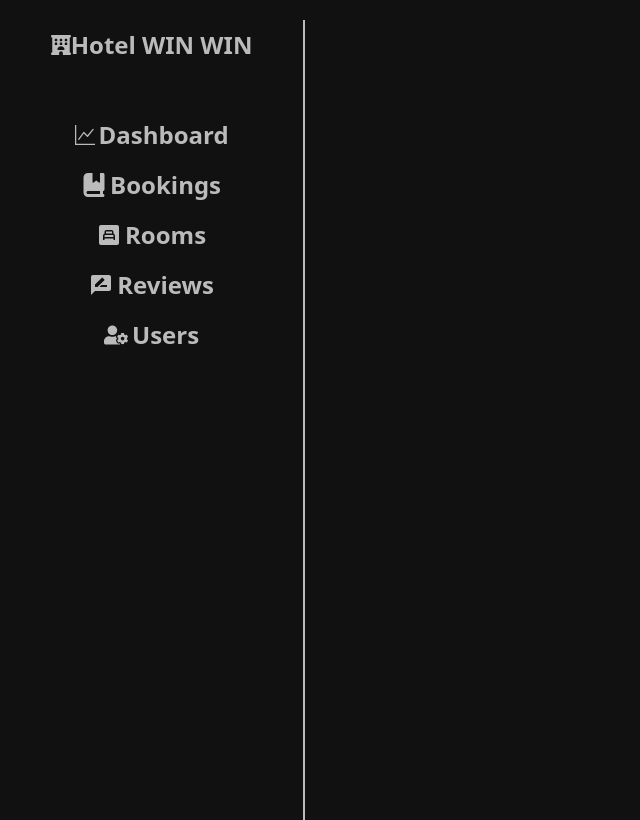
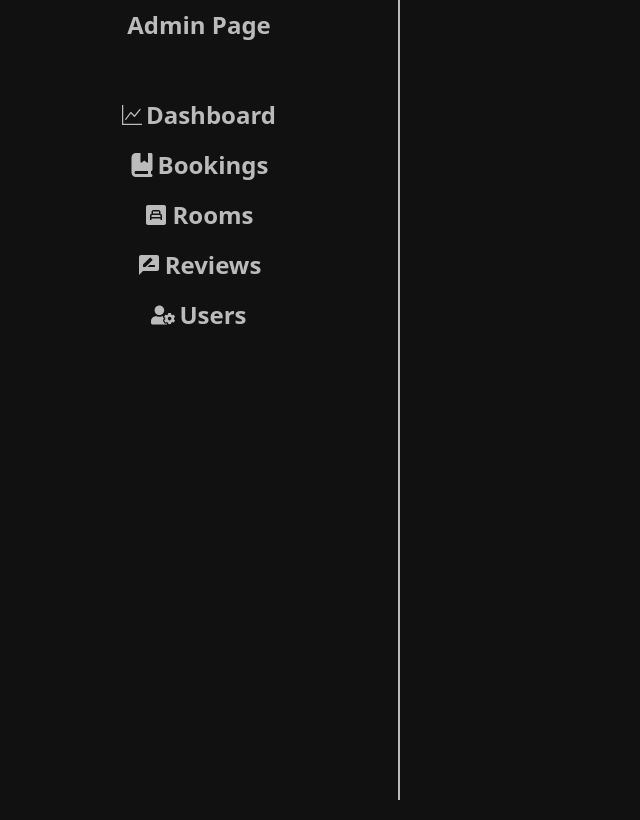
Before and after one commit to Akilalochana/Hotel-booking-frontend-MERN, a React (Vite) app: page /admin in a window 1280 px wide. Shown: the whole page, without its empty margins (0-640 px from the left). Built offline with nearby package versions, Linux system fonts and the light colour scheme.

Commit message:
add react router dom and routes pages⬅️➡️

```diff
--- a/package.json
+++ b/package.json
@@ -14,6 +14,7 @@
     "react": "^19.0.0",
     "react-dom": "^19.0.0",
     "react-icons": "^5.5.0",
+    "react-router-dom": "^7.5.1",
     "tailwindcss": "^4.1.4"
   },
   "devDependencies": {
--- a/src/App.jsx
+++ b/src/App.jsx
@@ -1,15 +1,19 @@
-
+import { BrowserRouter, Route, Routes } from 'react-router-dom'
 import './App.css'
-import AdminDashboard from './components/adminDashboard'
+import AdminDashboard from './pages/admin/adminDashboard'
 
 
 function App() {
+  return (
 
+  <BrowserRouter>
+     <Routes path="/*">
+        <Route path='/admin/*' element={<AdminDashboard/>}/>
+        <Route path='/' element={<h1>Home</h1>}/>
+        <Route path='/*' element={<h1>404 NOT Found</h1>}/>
 
-  return (
-   <div>
-    <AdminDashboard/>
-   </div>
+     </Routes>
+  </BrowserRouter>
   )
 }
 
--- a/src/components/adminDashboard.jsx
+++ /dev/null
@@ -1,50 +0,0 @@
-import { FaHotel } from "react-icons/fa6";
-import { BsGraphUp } from "react-icons/bs";
-import { FaBookBookmark } from "react-icons/fa6";
-import { MdBedroomChild } from "react-icons/md";
-import { MdRateReview } from "react-icons/md";
-import { FaUserCog } from "react-icons/fa";
-
-export default function AdminDashboard() {
-  return(
-    <div className='w-full h-screen flex'>
-
-    <div className='w-[400px] h-full border-[#bbb] border-r-2 mt-5'>
-      <div className="flex h-[50px] font-bold text-2xl justify-center items-center mb-10">
-        <FaHotel className='text-xl'/> Hotel WIN WIN
-      </div>
-
-
-      <button className='w-full h-[50px] text-2xl font-bold  flex justify-center items-center gap-1'>
-        <BsGraphUp className='text-xl'/>
-        Dashboard
-      </button>
-
-      <button className='w-full h-[50px] text-2xl font-bold   flex justify-center items-center gap-1'>
-        <FaBookBookmark/>
-        Bookings
-      </button>
-
-      <button className='w-full h-[50px] text-2xl font-bold   flex justify-center items-center gap-1'>
-        <MdBedroomChild/>
-        Rooms
-      </button>
-
-      <button className='w-full h-[50px] text-2xl font-bold   flex justify-center items-center gap-1'>
-        <MdRateReview/>
-        Reviews
-      </button>
-
-      <button className='w-full h-[50px] text-2xl font-bold   flex justify-center items-center gap-1'>
-        <FaUserCog/>
-        Users
-      </button>
-
-    </div>
-
-    <div className='w-full h-full'>
-
-    </div>
-  </div>
-  )
-}
--- /dev/null
+++ b/src/pages/admin/adminDashboard.jsx
@@ -0,0 +1,58 @@
+import { FaHotel } from "react-icons/fa6";
+import { BsGraphUp } from "react-icons/bs";
+import { FaBookBookmark } from "react-icons/fa6";
+import { MdBedroomChild } from "react-icons/md";
+import { MdRateReview } from "react-icons/md";
+import { FaUserCog } from "react-icons/fa";
+import { Link, Route, Routes } from "react-router-dom";
+
+export default function AdminDashboard() {
+  return(
+    <div className='w-full h-screen flex'>
+
+    <div className='w-[400px] h-full border-[#bbb] border-r-2 '>
+      <div className="flex h-[50px] font-bold text-2xl justify-center items-center mb-10">
+         Admin Page
+      </div>
+
+
+      <button className='w-full h-[50px] text-2xl font-bold  flex justify-center items-center gap-1'>
+        <BsGraphUp className='text-xl'/>
+        Dashboard
+      </button>
+
+      <Link to="/admin/booking" className='w-full h-[50px] text-2xl font-bold   flex justify-center items-center gap-1'>
+        <FaBookBookmark/>
+        Bookings
+      </Link>
+
+      <Link to='/admin/rooms' className='w-full h-[50px] text-2xl font-bold   flex justify-center items-center gap-1'>
+        <MdBedroomChild/>
+        Rooms
+      </Link>
+
+      <Link to='/admin/reviews' className='w-full h-[50px] text-2xl font-bold   flex justify-center items-center gap-1'>
+        <MdRateReview/>
+        Reviews
+      </Link>
+
+      <Link to='/admin/users' className='w-full h-[50px] text-2xl font-bold   flex justify-center items-center gap-1'>
+        <FaUserCog/>
+        Users
+      </Link>
+
+    </div>
+
+    <div className='w-[calc(100vw-400px)] h-full '>
+      <Routes path="/*">
+          <Route path="/booking" element={<h1>Booking</h1>}/>
+          <Route path="/rooms" element={<h1>Rooms</h1>}/>
+          <Route path="/reviews" element={<h1>Reviews</h1>}/>
+          <Route path="/users" element={<h1>Users</h1>}/>
+
+      </Routes>
+
+    </div>
+  </div>
+  )
+}
```
Also changed, not shown: 1 other file (tests, documents, lock files or other folders).
